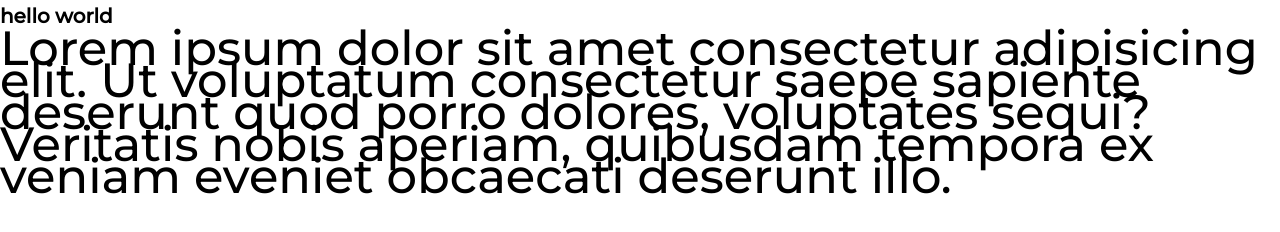
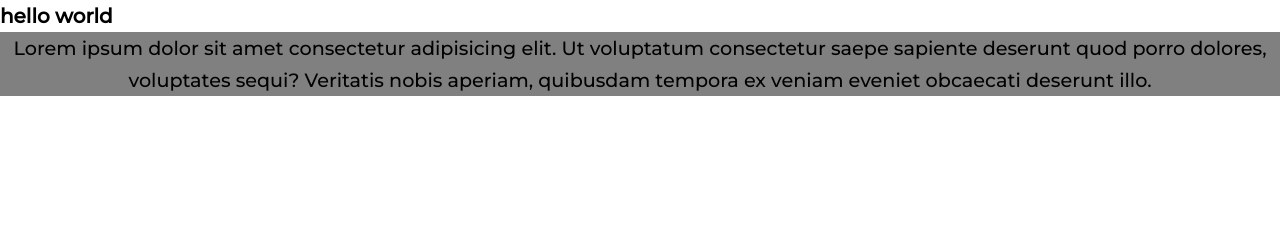
Before and after one commit to SAMUELODEKINA/completesite, a website: page index.html in a window 1280 px wide. Drawn offline with Linux system fonts and the light colour scheme.

Commit message:
changes home

```diff
--- a/sass/pages/_home.scss
+++ b/sass/pages/_home.scss
@@ -1,3 +1,5 @@
 .paragraph {
-  font-size: 3rem;
+  font-size: 1.2rem;
+ text-align:center;
+ background-color: grey;
 }
```
Also changed, not shown: style.css.
